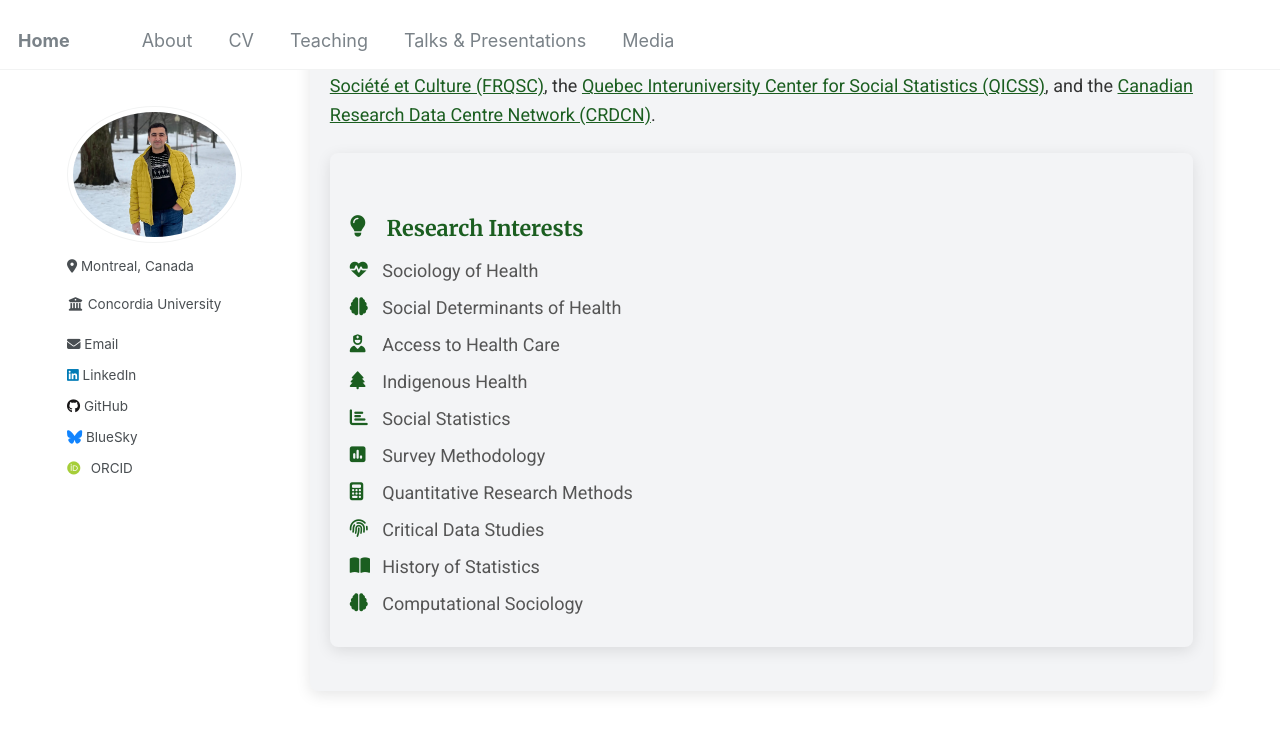
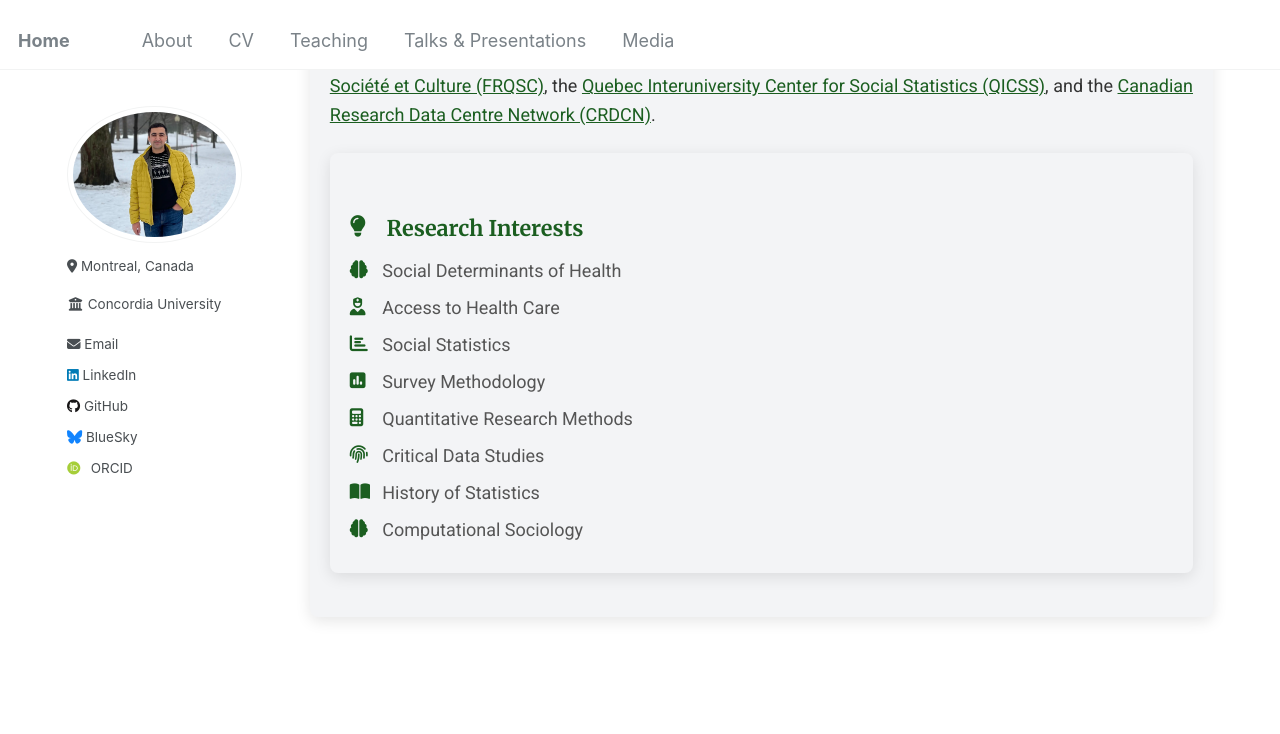
Before and after one commit to Mohsnmonji/mohsnmonji.github.io, a Jekyll site: the page built from about-me.md, in a window 1280 px wide and 900 px high, scrolled down 528 px. Shown: the top 734 px of the window. Built offline with Jekyll 4.4.1, drawn with Linux system fonts in a browser that asks for light colours; some web fonts are replaced.

Commit message:
Update about-me.md

```diff
--- a/about-me.md
+++ b/about-me.md
@@ -117,10 +117,8 @@ author_profile: true
 <div class="card">
   <h3><i class="fas fa-lightbulb icon"></i> Research Interests</h3>
   <ul>
-    <li><i class="fas fa-heartbeat icon"></i> Sociology of Health</li>
     <li><i class="fas fa-brain icon"></i> Social Determinants of Health</li>
     <li><i class="fas fa-user-nurse icon"></i> Access to Health Care</li>
-    <li><i class="fas fa-tree icon"></i> Indigenous Health</li>
     <li><i class="fas fa-chart-bar icon"></i> Social Statistics</li>
     <li><i class="fas fa-poll icon"></i> Survey Methodology</li>
     <li><i class="fas fa-calculator icon"></i> Quantitative Research Methods</li>
```
